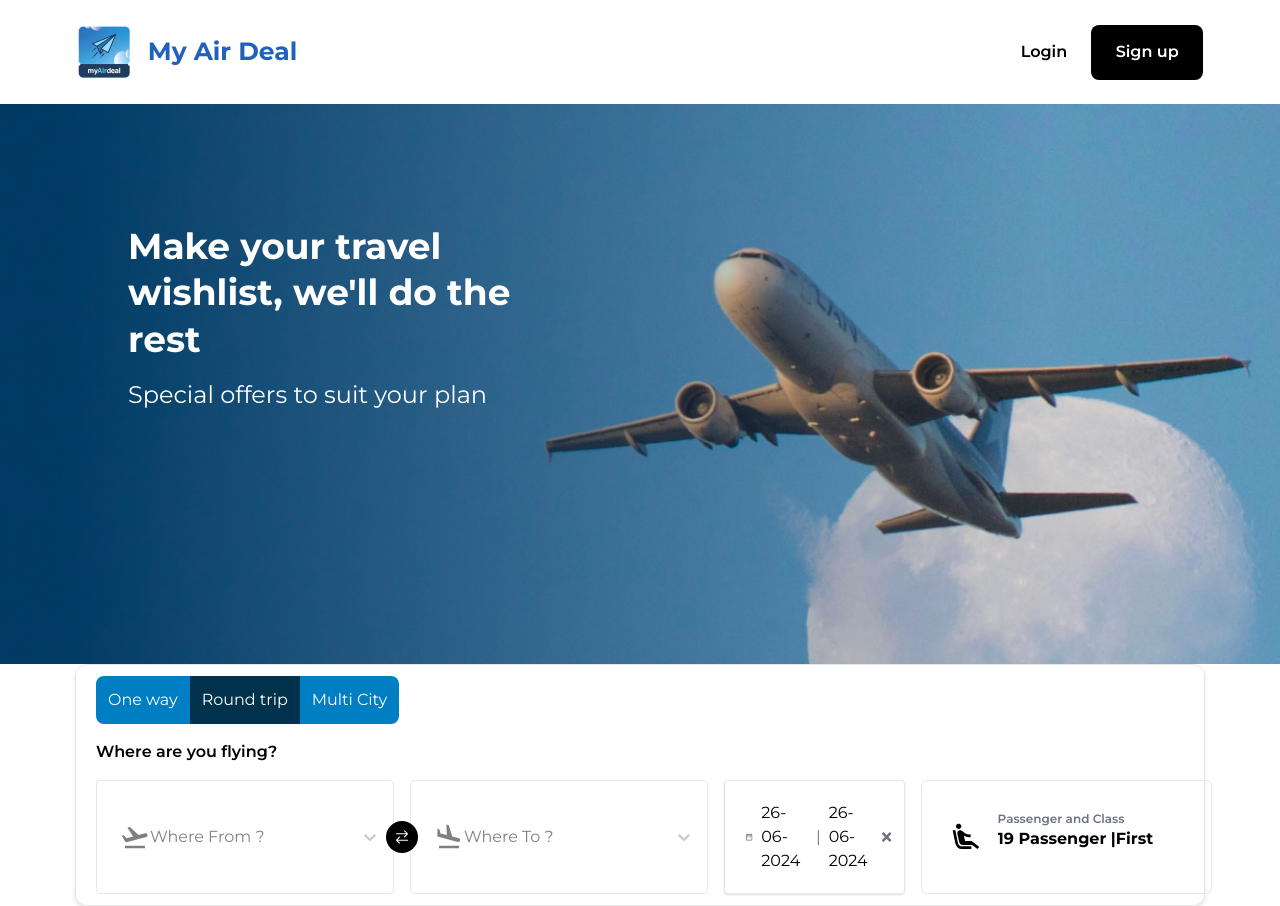
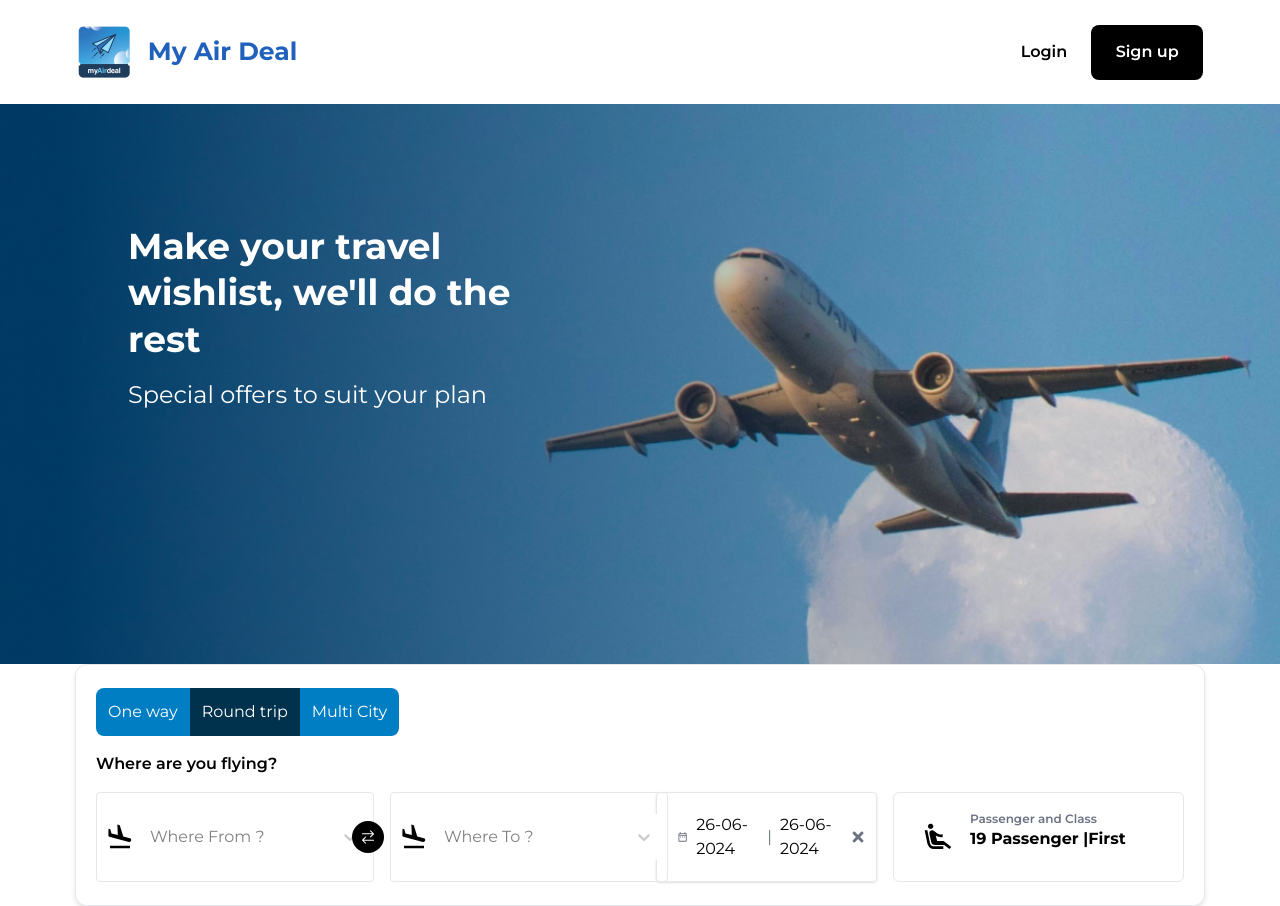
Before and after one commit to Kaa-dan/air_deal_user, a React (Vite) app in the folder client/: page / in a window 1280 px wide. Built offline with nearby package versions, Linux system fonts and the light colour scheme.

Commit message:
minor bug fix select tag

```diff
--- a/client/src/componenets/home/FilterSection.jsx
+++ b/client/src/componenets/home/FilterSection.jsx
@@ -4,7 +4,6 @@ import { RiFlightLandLine } from "react-icons/ri";
 import "react-datepicker/dist/react-datepicker.css";
 import { MdOutlineDateRange } from "react-icons/md";
 import { FaTimes } from "react-icons/fa";
-import Select from "react-select";
 import DatePicker from "react-datepicker";
 import CustomInput from "../util/DatePickerCustom";
 import { MdAirlineSeatReclineExtra } from "react-icons/md";
@@ -45,8 +44,11 @@ const FilterSection = () => {
       </div>
 
       <div className="flex bg-[#ffffff] gap-4  w-full ">
-        <div className="flex gap-4 relative ">
+        <div className="flex gap-4 relative w-[50%] ">
           <div className="flex items-center border rounded p-2 w-[50%] ">
+            <div>
+              <RiFlightLandLine className="text-3xl" />
+            </div>
             <CustomSelect
               options={dummyData}
               placeholder="Where From ?"
@@ -57,10 +59,13 @@ const FilterSection = () => {
             <GoArrowSwitch />
           </div>
           <div className="flex items-center border rounded p-2 w-[50%] ">
+            <div>
+              <RiFlightLandLine className="text-3xl" />
+            </div>
             <CustomSelect
               options={dummyData}
               placeholder="Where To ?"
-              icon={<RiFlightLandLine />}
+              // icon={<RiFlightLandLine />}
             />
           </div>
         </div>
--- a/client/src/componenets/util/CustomSelect.jsx
+++ b/client/src/componenets/util/CustomSelect.jsx
@@ -27,8 +27,8 @@ const customStyles = {
 };
 
 const CustomPlaceholder = ({ icon, text }) => (
-  <div className="flex items-center w-[250px]  justify-start">
-    <div className="text-3xl">{icon}</div>
+  <div className="flex items-center w-[200px]  justify-start">
+    {/* <div className="text-3xl">{icon}</div> */}
     <span>{text}</span>
   </div>
 );
@@ -36,6 +36,7 @@ const CustomPlaceholder = ({ icon, text }) => (
 const CustomSelect = ({ options, placeholder, icon }) => (
   <Select
     options={options}
+    isClearable={true}
     styles={customStyles}
     placeholder={<CustomPlaceholder icon={icon} text={placeholder} />}
     components={{
```
